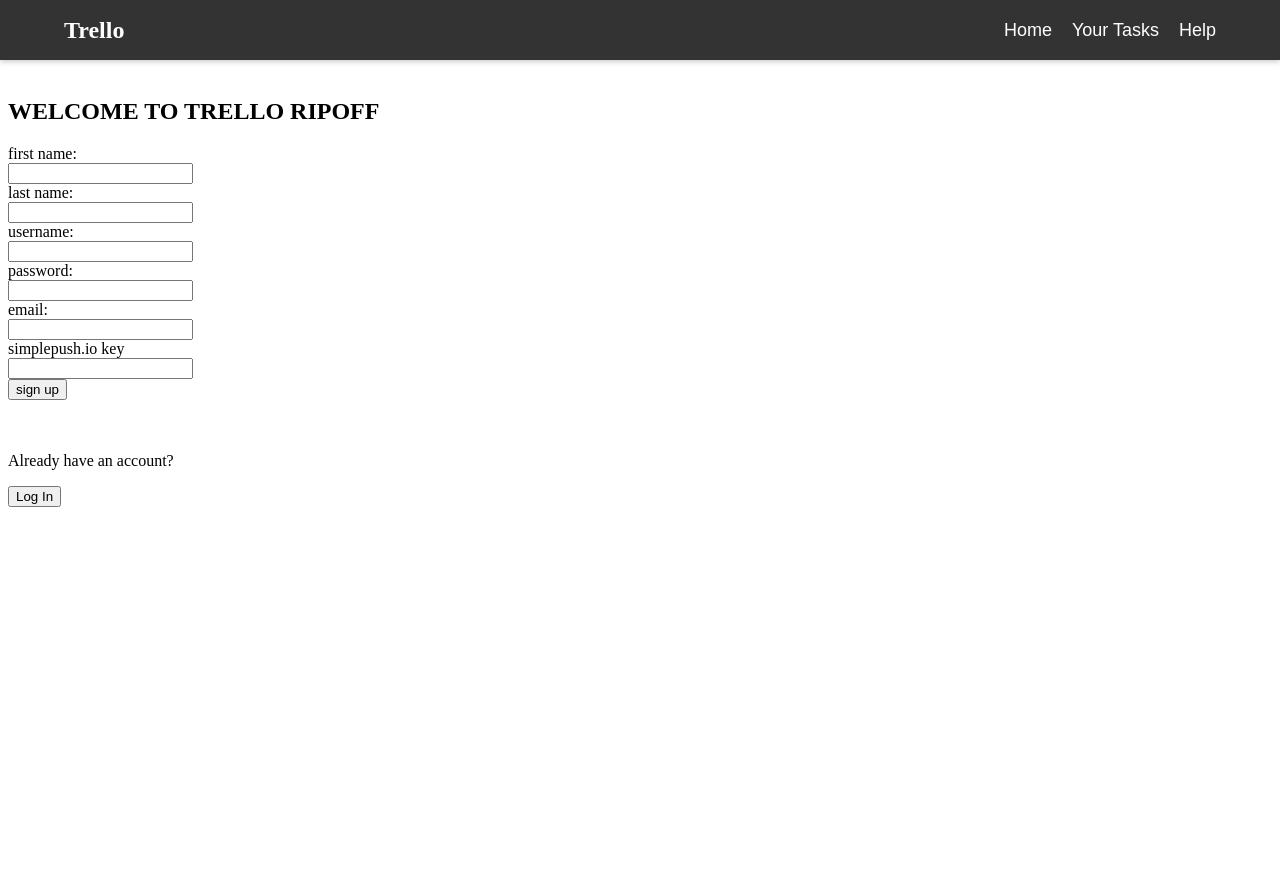
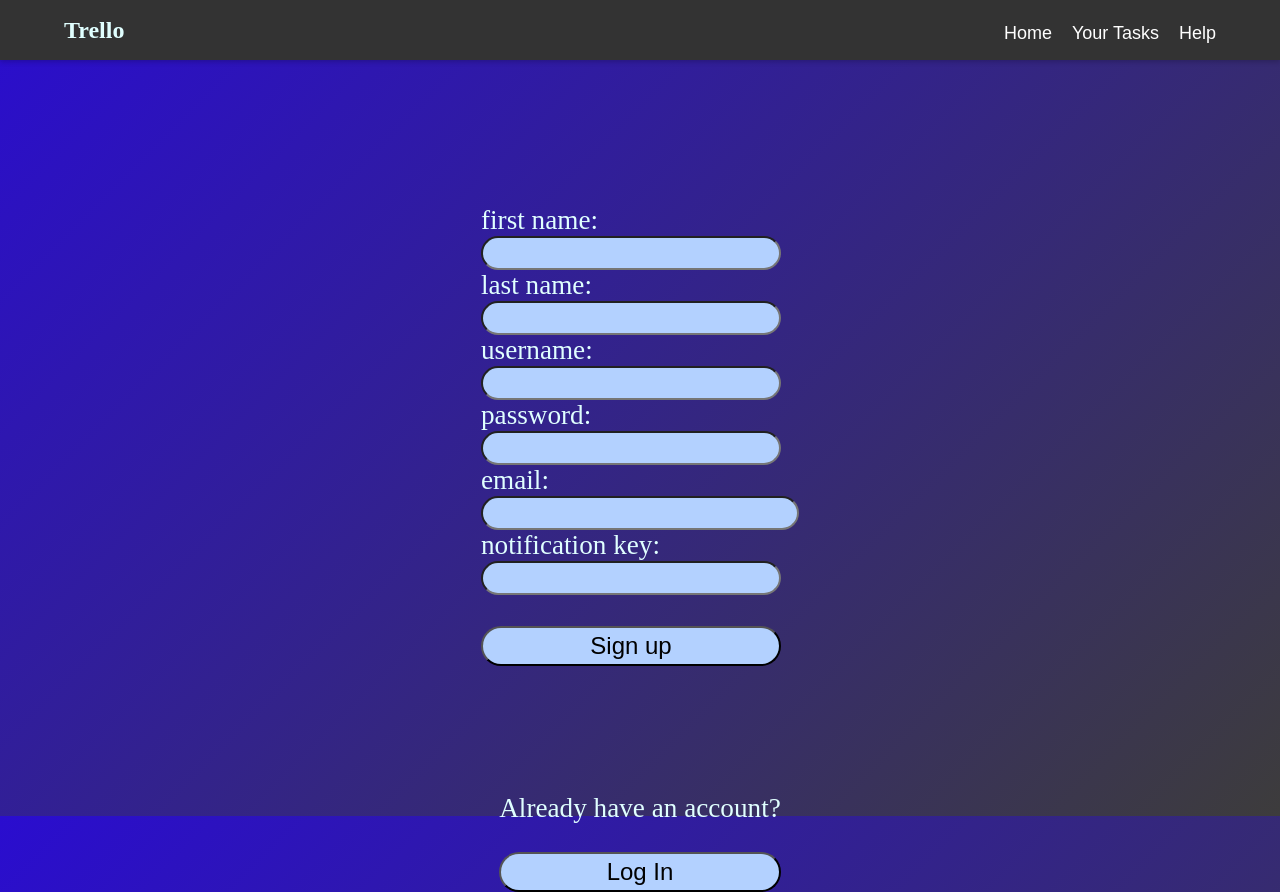
Before and after one commit to Gkarios/web-technologies, a PHP site: page /signup.php in a window 1280 px wide. Before the commit the page ends 507 px from the top, so only its background shows below. Run offline with PHP 8.4, Linux system fonts and the light colour scheme.

Commit message:
login/signup

```diff
--- /dev/null
+++ b/css/form.css
@@ -0,0 +1,59 @@
+* {
+    color: lightcyan;
+    box-sizing: border-box;
+}
+
+html{
+    font-size: 16px;
+}
+@media (max-width: 600px) {
+    form {
+        width: 90%; /* Make the form width responsive on smaller screens */
+    }
+}
+
+body {
+    font-size: 1.7rem;
+    background: linear-gradient(135deg, #2a0dcf, #3d3c3c);
+    display: flex;
+    flex-direction: column;
+    height: 100vh;
+    gap: 100px;
+}
+
+form {
+    max-width: 600px;
+    margin: 0 auto;
+}
+
+input {
+    border-radius: 25px;
+    background-color: hsl(216, 100%, 85%);
+    align-self: center;
+    font-size: 1.5rem;
+}
+
+input[type="text"],
+input[type="password"],
+input[type="submit"] {
+    color: black;
+    width: 100%;
+    max-width: 300px;
+}
+
+input[type="submit"]{
+    height: 40px;
+}
+
+.statusMessage{
+    position: absolute;
+    top: 100px; /* Adjust based on where you want it to appear */
+            left: 50%; /* Center horizontally */
+            transform: translateX(-50%); /* Adjust to center the message */
+    text-align: center;
+    margin: 20px auto;
+    font-size: 36px;
+    color: red;
+    z-index: 1000;
+    font: helvetica;
+}
--- a/info/light.css
+++ b/info/light.css
@@ -1,9 +1,11 @@
 * {
   box-sizing: border-box;
+  color: pink;
 }
 
 html,body {
   display: flex;
+  background: linear-gradient(135deg, #2a0dcf, #3d3c3c);
   height: 100%;
   justify-content: center;
   align-items: center;
--- a/signup.php
+++ b/signup.php
@@ -10,10 +10,8 @@ session_start();
 <head>
     <meta charset="UTF-8">
     <title>SIGN UP</title>
+    <link rel="stylesheet" href="/trello/css/form.css" />
 </head>
-    <body>
-        <h2>WELCOME TO TRELLO RIPOFF</h2>
-</body>
 <body>
     <form action="<?php htmlspecialchars($_SERVER["PHP_SELF"]) ?>" method="post">
         first name:<br>
@@ -26,16 +24,15 @@ session_start();
         <input type="password" name="password"><br>
         email:<br>
         <input type="email" name="email"><br>
-        simplepush.io key<br>
-        <input type="text" name="simplepushKey"><br>
-        <input type="submit" name="signup" value="sign up">
-            <br>
+        notification key:<br>
+        <input type="text" name="simplepushKey"><br><br>
+        <input type="submit" name="signup" value="Sign up">
     </form>
 </body>
 </html>
 
 <?php
-if ($_SERVER["REQUEST_METHOD"] == "POST") {
+if ($_SERVER["REQUEST_METHOD"] == "POST" && isset($_POST['signup'])) {
     $firstName = filter_input(INPUT_POST, "firstName", FILTER_UNSAFE_RAW);
     $lastName = filter_input(INPUT_POST, "lastName", FILTER_UNSAFE_RAW);
     $username = filter_input(INPUT_POST, "username", FILTER_SANITIZE_SPECIAL_CHARS);
@@ -44,7 +41,7 @@ if ($_SERVER["REQUEST_METHOD"] == "POST") {
     $simplepushKey = filter_input(INPUT_POST, "simplepushKey", FILTER_SANITIZE_SPECIAL_CHARS);
 
     if (empty($username) || empty($password) || empty($firstName) || empty($lastName) || empty($email)) {
-        echo "Please fill in all the required boxes!";
+        echo '<div class="statusMessage">Please fill in all the required boxes</div>';
     } else {
         $passwordHash = password_hash($password, PASSWORD_DEFAULT);
         $sql = "INSERT INTO users (firstName, lastName, username, password, email, simplepushKey) VALUES ('$firstName', '$lastName', '$username', '$passwordHash', '$email', '$simplepushKey')";
@@ -72,7 +69,6 @@ mysqli_close($conn);
 <html>
     <body>
         <form action="login.php" method="POST">
-            <br><br>
             <p>Already have an account?</p>
             <input type="submit" value="Log In">
         </form>
```
Also changed, not shown: css/homepage.css (+0 -21 lines), login.php (+5 -3 lines).
